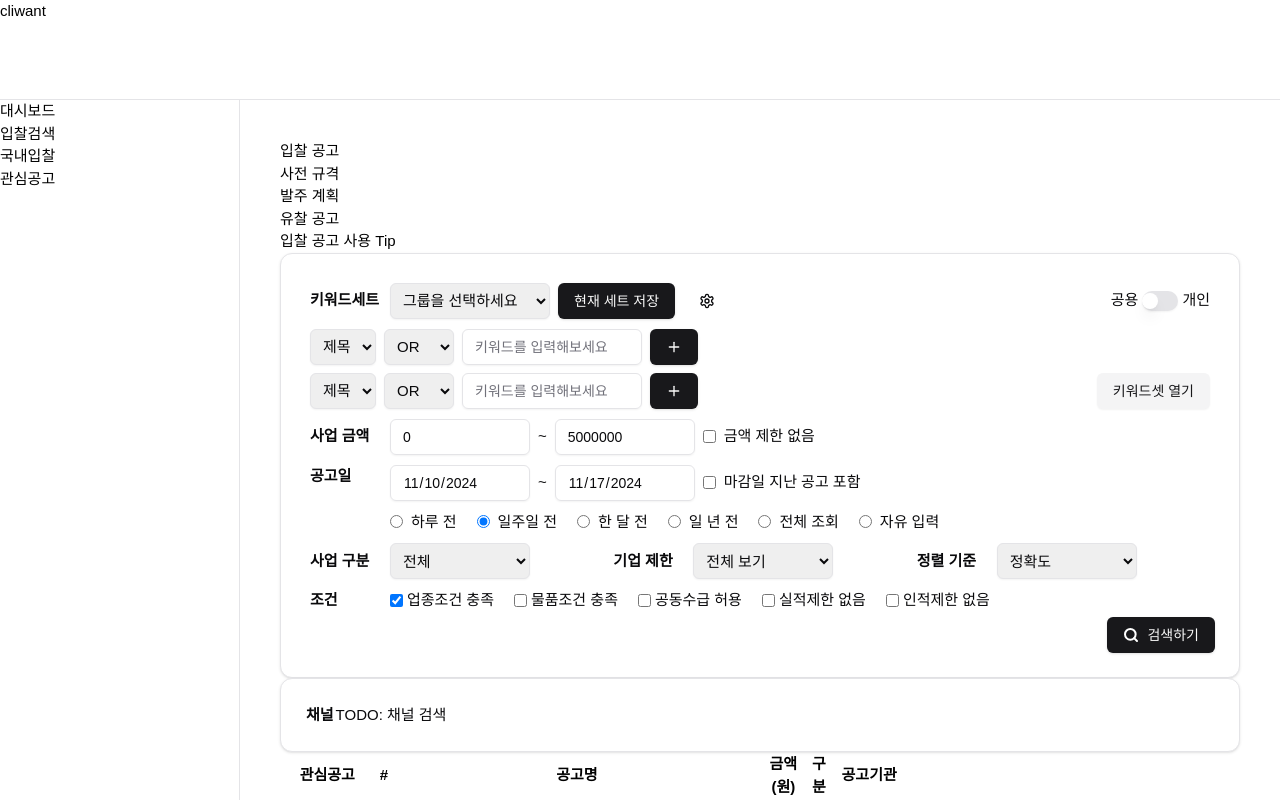
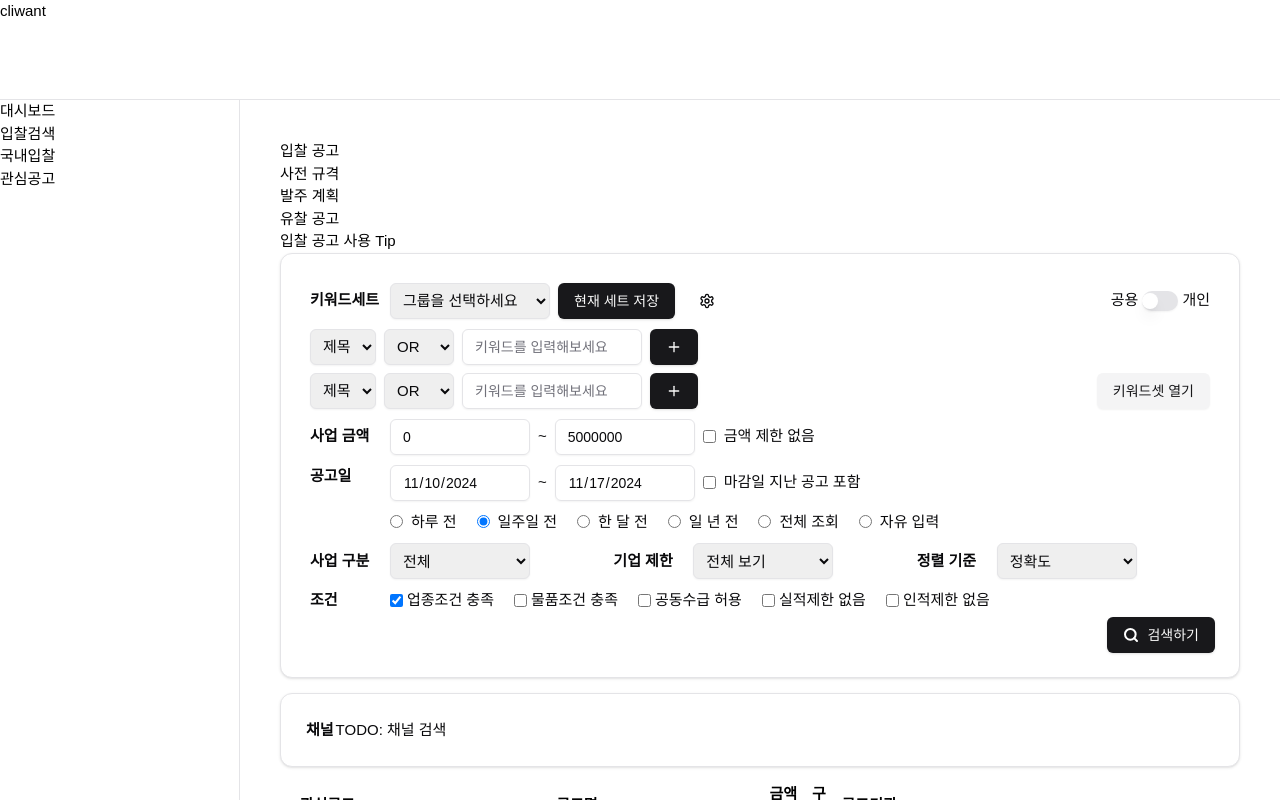
Before and after one commit to hckang80/nextjs-beginner-task, a Next.js app: page /dashboard/rfp in a window 1280 px wide. Built offline with nearby package versions, Linux system fonts and the light colour scheme.

Commit message:
feat: 각 카드요소 간에 간격 주기

```diff
--- a/app/dashboard/rfp/page.tsx
+++ b/app/dashboard/rfp/page.tsx
@@ -51,6 +51,7 @@ export default function Rfp(props: {
         </a>
       </div>
 
+      <div className="grid gap-[15px]">
         <Card className="p-6">
           <DetailedSearch />
         </Card>
@@ -74,5 +75,6 @@ export default function Rfp(props: {
           />
         </div>
       </div>
+    </div>
   );
 }
```
Lines whose indentation alone changed are shown as unchanged.
